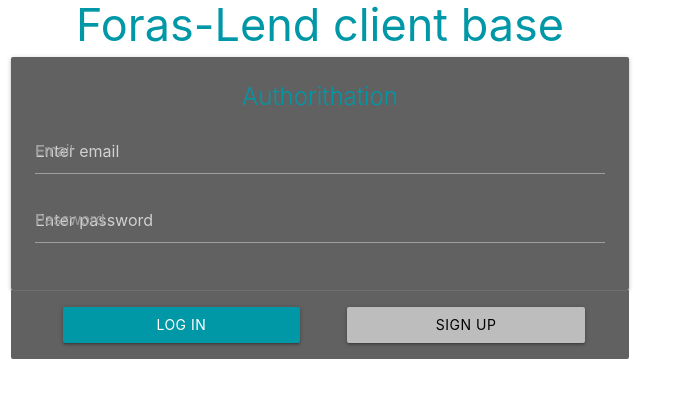
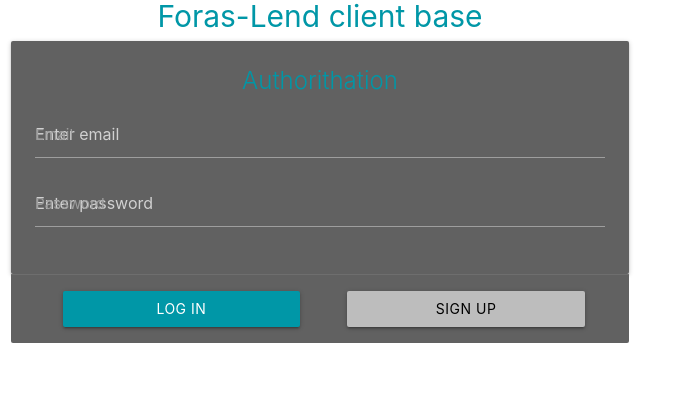
Before and after one commit to panchuk1975/full_react_redux_node_DB, a React (Create React App) app in the folder client/: page / in a window 1280 px wide. Shown: the top 398 px of the page, without its empty margins (0-685 px from the left). Built offline with nearby package versions, Linux system fonts and the light colour scheme.

Commit message:
Login is ready

```diff
--- a/client/src/css/hellow.css
+++ b/client/src/css/hellow.css
@@ -3,7 +3,7 @@
   text-align: center; }
 
 .auth-title {
-  font-size: 3em; }
+  font-size: 2em; }
 
 .card-action {
   background-color: cadetblue;
--- a/client/src/css/main.css
+++ b/client/src/css/main.css
@@ -5,7 +5,7 @@
   text-align: center; }
 
 .auth-title {
-  font-size: 3em; }
+  font-size: 2em; }
 
 .card-action {
   background-color: cadetblue;
--- a/client/src/hooks/http.hook.js
+++ b/client/src/hooks/http.hook.js
@@ -14,8 +14,10 @@ export const useHttp = () => {
           headers["Content-Type"] = "application/json";
         }
         const response = await fetch(url, { method, body, headers });
+        console.log(response);
         const data = await response.json();
         if (!response.ok) {
+          console.log(data.message);
           throw new Error(data.message || "Somthing wrong in useHttp!");
         }
         setLoading(false);
--- a/client/src/pages/AuthPage.js
+++ b/client/src/pages/AuthPage.js
@@ -24,6 +24,13 @@ export const AuthPage = () => {
   const registerHandler = async () => {
     try {
       const data = await request("/api/auth/register", "POST", { ...form });
+      message(data.message);
+    } catch (e) {}
+  };
+  // login request method
+  const loginHandler = async () => {
+    try {
+      const data = await request("/api/auth/login", "POST", { ...form });
       console.log("Data", data);
       message(data.message);
     } catch (e) {}
@@ -63,7 +70,11 @@ export const AuthPage = () => {
             </div>
           </div>
           <div className="card-action col s12">
-            <button className="btn cyan darken-2 col s5" disabled={loading}>
+            <button
+              className="btn cyan darken-2 col s5"
+              onClick={loginHandler}
+              disabled={loading}
+            >
               Log In
             </button>
             <button
--- a/client/src/scss/hellow.scss
+++ b/client/src/scss/hellow.scss
@@ -4,7 +4,7 @@
 }
 
 .auth-title {
-  font-size: 3em;
+  font-size: 2em;
 }
 
 .card-action {
```
Also changed, not shown: client/src/hooks/auth.hook.js (added), 1 other file (tests, documents, lock files or other folders).
